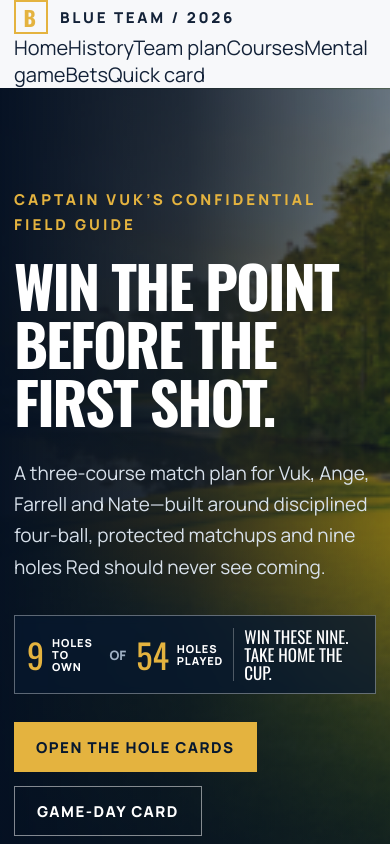
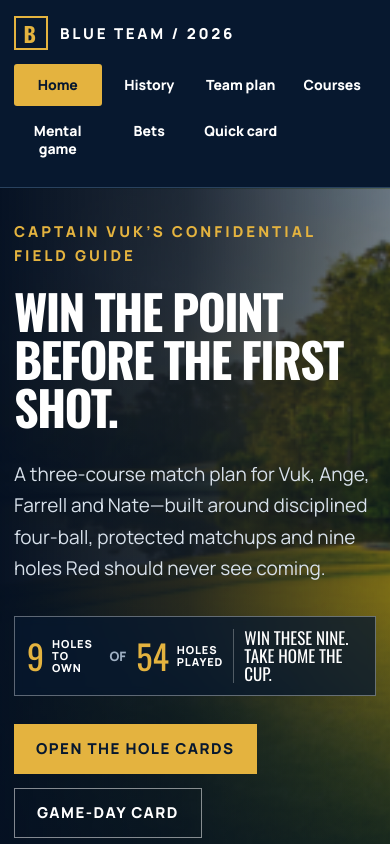
Before and after one commit to bvwolfden/bvwolfden.github.io, a Next.js app: page / in a window 390 px wide. Shown: the top 844 px of the page. Built offline with nearby package versions, Linux system fonts and the light colour scheme.

Commit message:
Finish multipage home and responsive navigation

```diff
--- a/app/globals.css
+++ b/app/globals.css
@@ -112,3 +112,59 @@
   .rally-call i{font-size:13px}
   .tactical-mantra{font-size:24px}
 }
+
+/* Separate chapters keep the playbook easy to browse between shots. */
+.site-header{background:var(--navy);color:white;border-bottom:1px solid #29425f}
+.site-header-inner{display:flex;align-items:center;justify-content:space-between;gap:24px;padding-block:20px}
+.site-links{display:flex;gap:6px;flex-wrap:wrap}
+.site-links a{padding:12px 10px;font-size:14px;font-weight:800;border-radius:3px}
+.site-links a[aria-current="page"]{background:var(--gold);color:var(--navy)}
+.site-links a:hover{background:#29425f;color:white}
+a:focus-visible,summary:focus-visible{outline:3px solid var(--gold);outline-offset:4px}
+.playbook-home .hero{min-height:0}
+.playbook-home .hero-content{padding-block:55px}
+.playbook-home .hero h1{font-size:clamp(48px,6vw,80px)}
+.chapter-directory{display:grid;grid-template-columns:repeat(3,minmax(0,1fr));gap:16px;padding-block:40px}
+.chapter-card{background:white;border:1px solid var(--line);border-top:4px solid var(--blue);padding:25px;transition:background .15s}
+.chapter-card:hover{background:var(--ice)}
+.chapter-card>span{color:var(--blue);font-size:14px;font-weight:900}
+.chapter-card h2{font-size:30px;margin:14px 0 10px}
+.chapter-card p{color:var(--muted);font-size:16px;margin:0}
+.chapter-heading{padding-top:28px;padding-bottom:24px;border-bottom:1px solid var(--line)}
+.chapter-heading>a{font-size:14px;color:var(--blue);font-weight:800}
+.chapter-heading h1{font-size:clamp(32px,4vw,48px);margin-top:14px}
+.playbook-chapter .section{padding-block:48px}
+.course-directory{display:grid;grid-template-columns:repeat(3,minmax(0,1fr));gap:12px;padding-top:24px}
+.course-directory a{display:grid;gap:8px;background:var(--navy);color:white;padding:22px;border:2px solid transparent}
+.course-directory a[aria-current="page"]{border-color:var(--gold)}
+.course-directory a:hover{background:var(--navy2)}
+.course-directory span{color:var(--gold);font-size:14px;font-weight:800}
+.course-directory strong{font:26px/1.2 var(--font-display);text-transform:uppercase}
+.course-directory small{font-size:14px;color:#c6d8eb}
+.course-index-intro{padding-block:48px}
+.course-index-intro h2{font-size:48px}
+.course-index-intro>p:last-child{max-width:650px;font-size:18px;color:var(--muted)}
+.course-jumps{display:flex;gap:12px;flex-wrap:wrap}
+.course-jumps a{padding:12px 20px;background:var(--blue);color:white;font-size:16px;font-weight:800}
+.playbook-chapter .course{margin-top:24px}
+.weapon[id],.playbook-chapter section[id]{scroll-margin-top:20px}
+.chapter-bottom{display:flex;justify-content:space-between;gap:16px;flex-wrap:wrap;padding-block:28px}
+.chapter-bottom a{padding:14px 18px;background:var(--navy);color:white;font-size:15px;font-weight:800}
+@media(max-width:1000px){.site-header-inner{align-items:flex-start;flex-direction:column;gap:16px}.chapter-directory{grid-template-columns:repeat(2,minmax(0,1fr))}}
+@media(max-width:620px){
+  .site-header-inner{padding-block:16px;gap:14px}
+  .site-links{display:grid;grid-template-columns:repeat(4,minmax(0,1fr));width:100%;gap:4px}
+  .site-links a{padding:12px 4px;font-size:14px;line-height:1.3;text-align:center}
+  .playbook-home .hero-content{padding-block:32px}
+  .playbook-home .hero h1{font-size:48px}
+  .chapter-directory{grid-template-columns:1fr;padding-block:24px;gap:12px}
+  .chapter-card{padding:20px}
+  .chapter-heading{padding-block:22px}
+  .chapter-heading h1{font-size:32px}
+  .playbook-chapter .section{padding-block:32px}
+  .course-directory{grid-template-columns:1fr;gap:8px}
+  .course-directory a{padding:14px 18px;grid-template-columns:72px 1fr;align-items:center;gap:5px 12px}
+  .course-directory strong{font-size:23px}
+  .course-directory small{grid-column:2}
+  .chapter-bottom{display:grid;grid-template-columns:1fr;text-align:center}
+}
```
